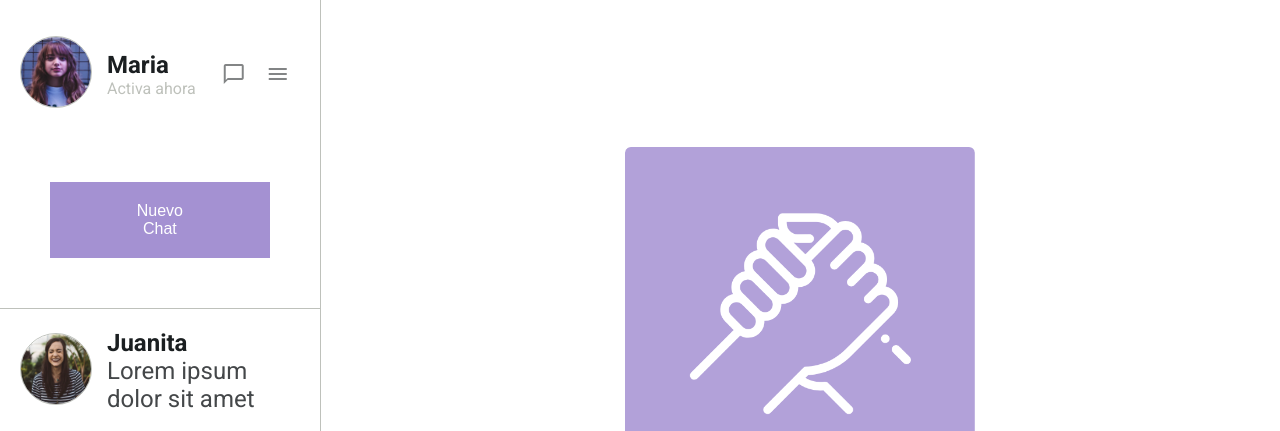
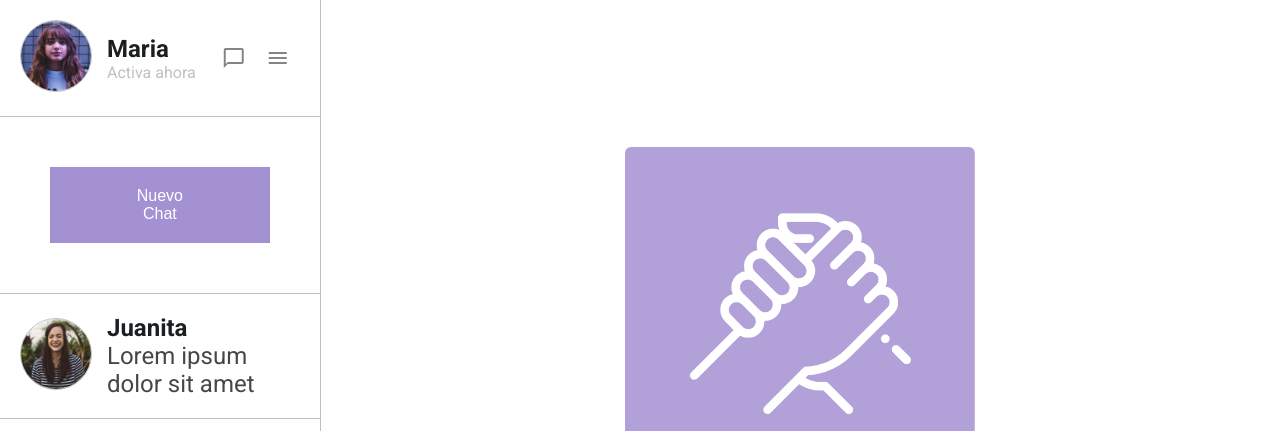
Before and after one commit to sebahernandez/sistema-de-mensajeria, a plain HTML site: page index.html in a window 1280 px wide. Shown: the top 431 px of the page. Drawn offline with Linux system fonts and the light colour scheme.

Commit message:
orden elementos

```diff
--- a/index.html
+++ b/index.html
@@ -20,8 +20,7 @@
   <body>
     <main>
       <section class="lista-usuarios">
-        <ul class="estado-usuario">
-          <li>
+        <div class="estado-usuario">
           <!-- Usuario -->
           <div class="usuario-activo">
             <div class="usuario">
@@ -39,12 +38,11 @@
               <span class="material-icons"> menu </span>
             </div>
           </div>
-          </li>
-          <li>
+
           <div class="nuevo-chat">
             <button class="chat">Nuevo Chat</button>
           </div>
-          </li>
+
           <!-- Usuario -->
           <div class="usuario-activo">
             <div class="usuario">
@@ -156,7 +154,7 @@
             </div>
           </div>
           <!-- Usuario // -->
-        </ul>
+        </div>
       </section>
 
       <section class="home">
```
Lines whose indentation alone changed are shown as unchanged.
